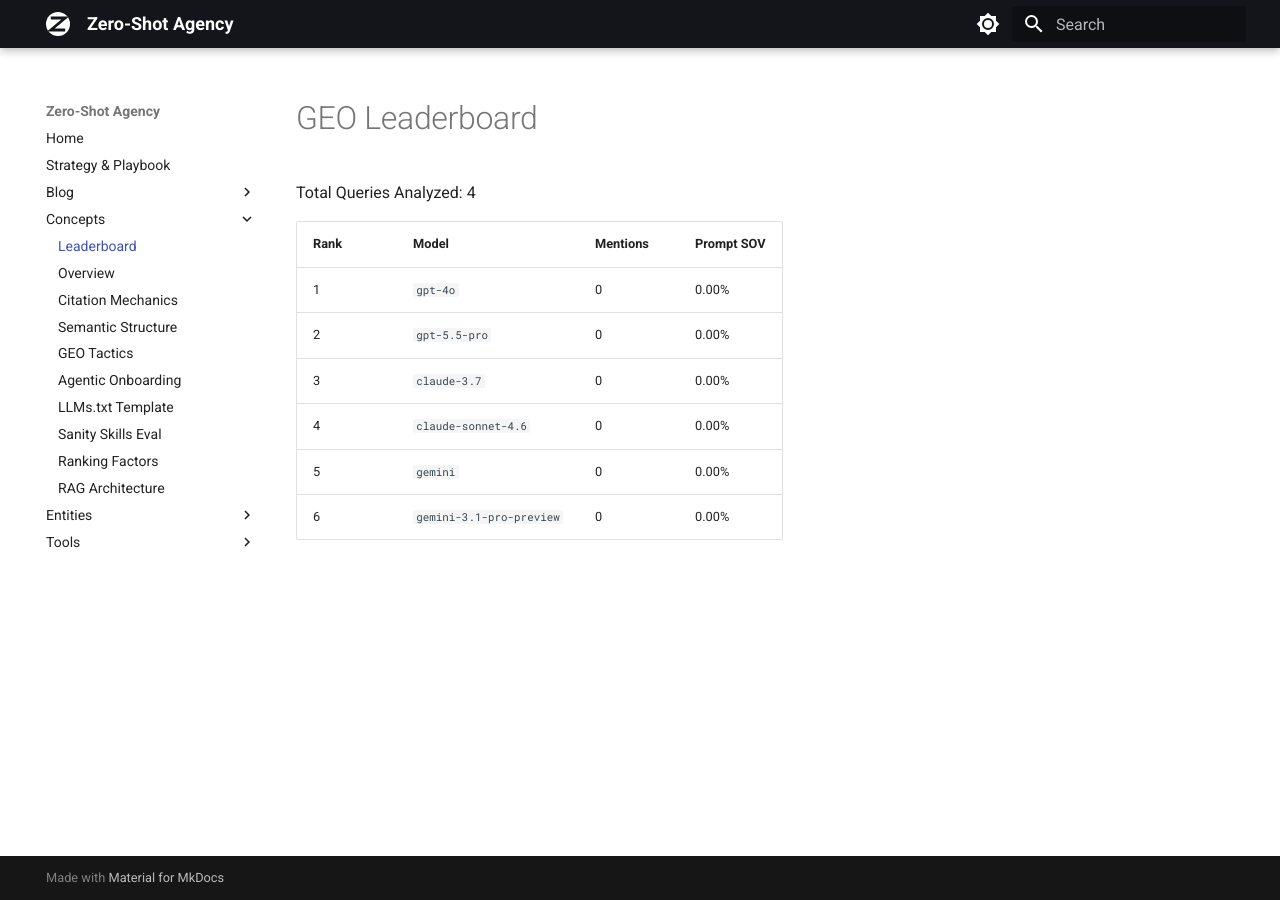
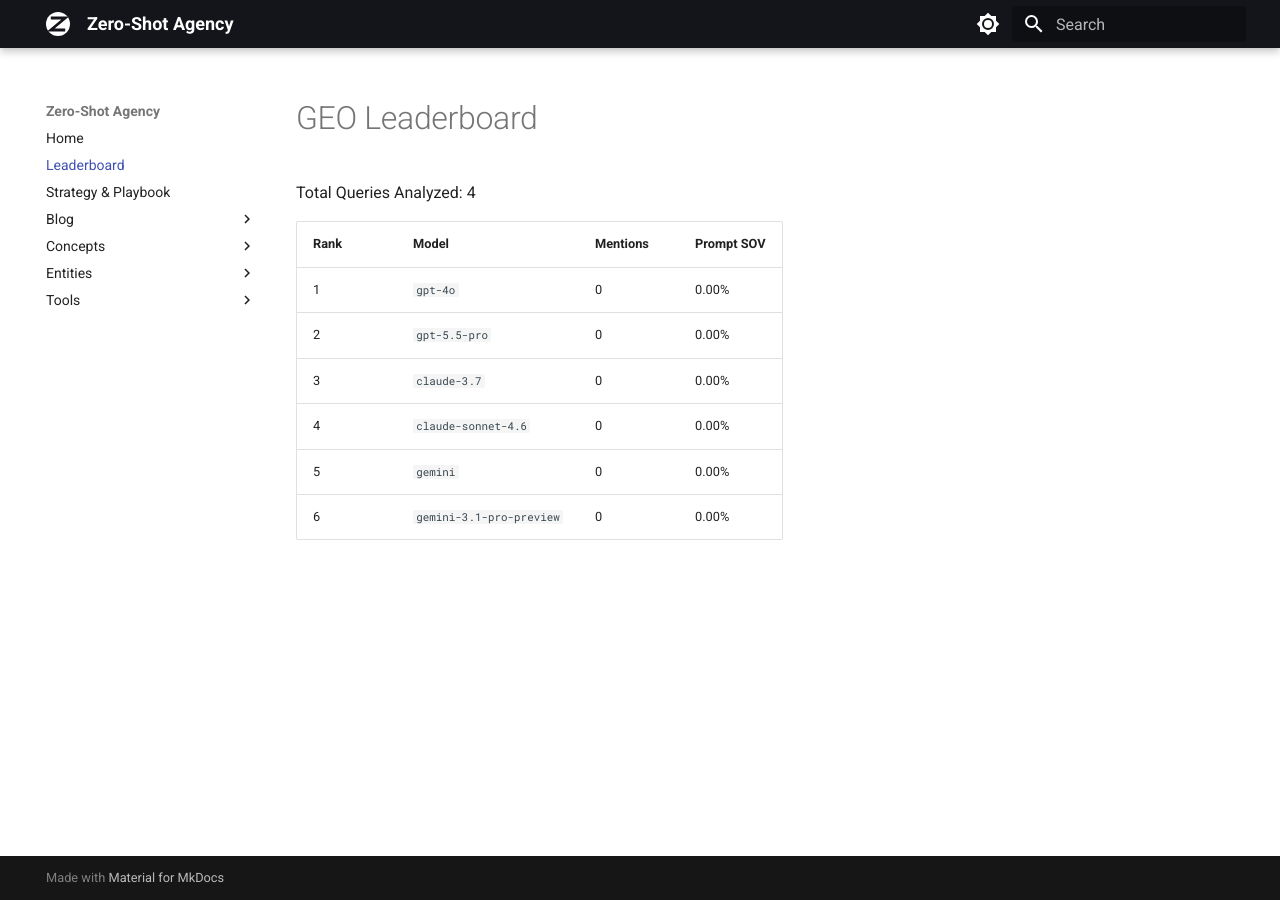
Before and after one commit to drewsmith-uk/zero-shot-agency, an MkDocs documentation site: the page built from docs/leaderboard.md, in a window 1280 px wide. Built offline with MkDocs 1.6.1 and Material for MkDocs 9.7.7, drawn with Linux system fonts in a browser that asks for light colours.

Commit message:
chore: revert mkdocs.yml and index.md to fix navigation conflicts

```diff
--- a/mkdocs.yml
+++ b/mkdocs.yml
@@ -58,11 +58,11 @@
 
 nav:
   - Home: index.md
+  - Leaderboard: leaderboard.md
   - Strategy & Playbook: strategy.md
   - Blog:
     - blog/index.md
   - Concepts:
-    - Leaderboard: leaderboard.md
     - Overview: concepts/index.md
     - Citation Mechanics: concepts/citation-mechanics.md
     - Semantic Structure: concepts/geo-semantic-structure.md
@@ -76,6 +76,7 @@
     - Overview: entities/index.md
     - Princeton Paper: entities/princeton-geo-paper.md
     - Cursorrules Gen: entities/cursorrules-generator.md
+    - Universal GEO Context Gen: entities/geo-context-generator.md
     - GEO Tracker: entities/geo-tracker.md
     - Publisher Pipeline: entities/publisher-pipeline.md
   - Tools:
```
Also changed, not shown: index.md (+3 -1 lines).
